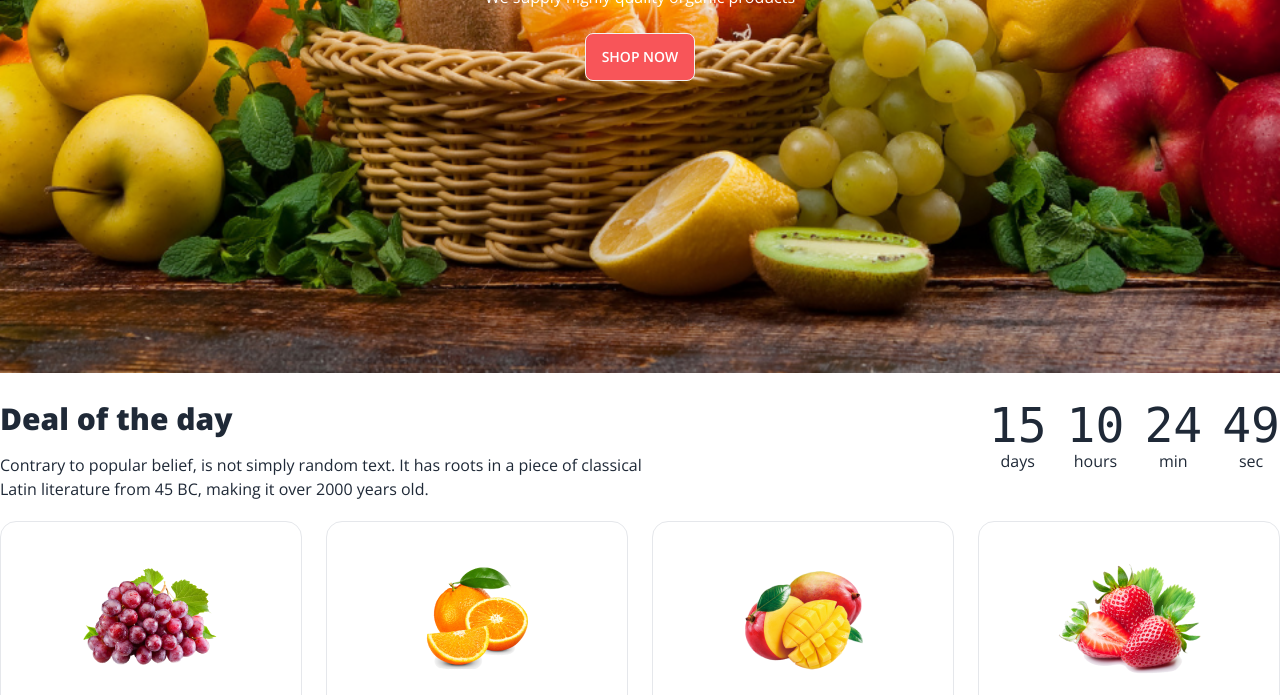
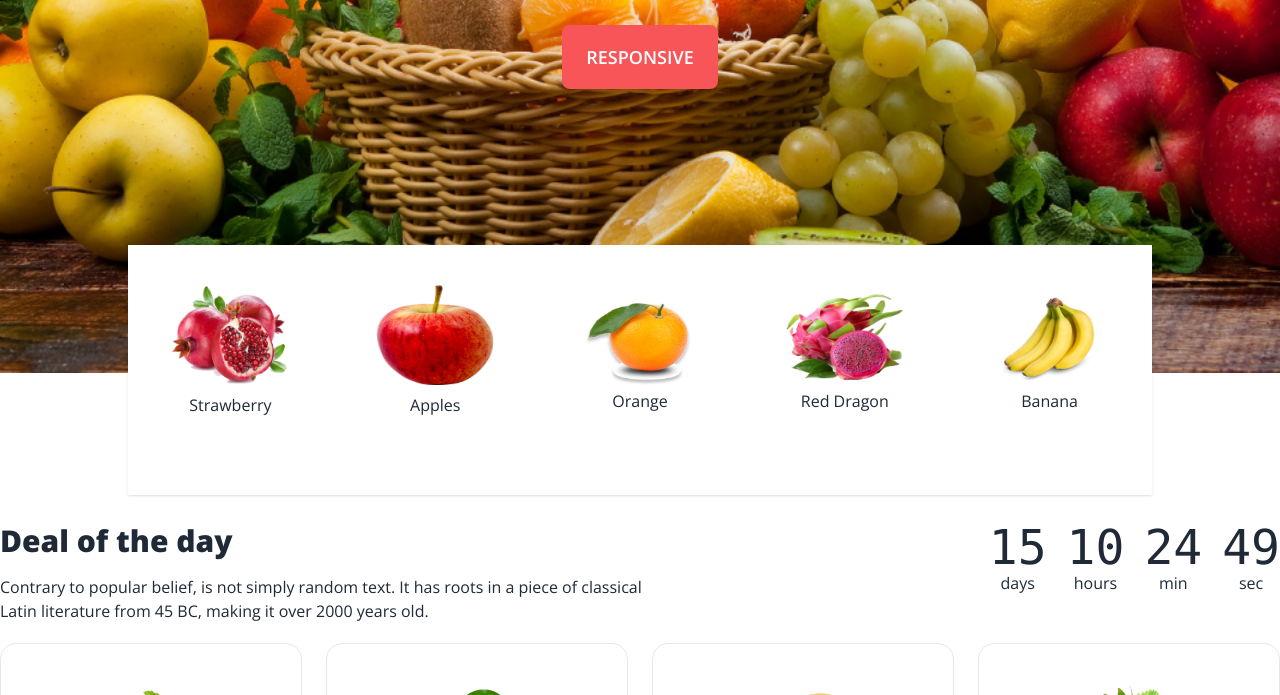
Before and after one commit to sifat70/fruit-website, a plain HTML site: page index.html in a window 1280 px wide. Shown: the part 527-1222 px from the top of the page. Drawn offline with nearby package versions, Linux system fonts and the light colour scheme; grey boxes are pictures that could not be loaded.

```diff
--- a/index.html
+++ b/index.html
@@ -94,14 +94,14 @@
 
         <!-- slider start -->
         <section class="mt-5 ">
-            <div class="carousel w-full ">
+            <div class="carousel w-full">
                 <div id="slide1" class="carousel-item relative w-full">
                     <div class="hero min-h-screen bg-cover-overlay bg-hero-bg-1">
                         <div class="hero-content text-center">
                             <div class="max-w-md">
                                 <h1 class="text-5xl font-bold text-white">Exotic tastes at your doorstep</h1>
                                 <p class="py-6 text-white">We supply highly quality organic products</p>
-                                <button class="btn bg-nav-bg text-white">Shop Now</button>
+                                <button class="btn btn-xs sm:btn-sm md:btn-md lg:btn-lg bg-nav-bg text-white border-0">Responsive</button>
                             </div>
                         </div>
                     </div>
@@ -158,6 +158,32 @@
             </div>
         </section>
         <!-- slider end -->
+
+        <!-- extra part by header-->
+        <section class="w-[80%] h-[250px] mx-auto -mt-32 sticky bg-white shadow">
+            <div class="flex justify-around items-center py-10">
+                <div class="text-center">
+                    <img class="w-[120px] h-[100px]" src="./images/fruit5.png" alt="">
+                    <p class="mt-2">Strawberry</p>
+                </div>
+                <div class="text-center">
+                    <img class="w-[120px] h-[100px]" src="./images/fruit6.png" alt="">
+                    <p class="mt-2">Apples</p>
+                </div>
+                <div class="text-center">
+                    <img class="w-[120px] h-[100px]" src="./images/fruit7.png" alt="">
+                    <p>Orange</p>
+                </div>
+                <div class="text-center">
+                    <img class="w-[120px] h-[100px]" src="./images/fruit8.png" alt="">
+                    <p>Red Dragon</p>
+                </div>
+                <div class="text-center">
+                    <img class="w-[120px] h-[100px]" src="./images/fruit9.png" alt="">
+                    <p>Banana</p>
+                </div>
+            </div>
+        </section>
     </header>
     <main class="container mx-auto">
         <!-- Deal of the day section start -->
```
